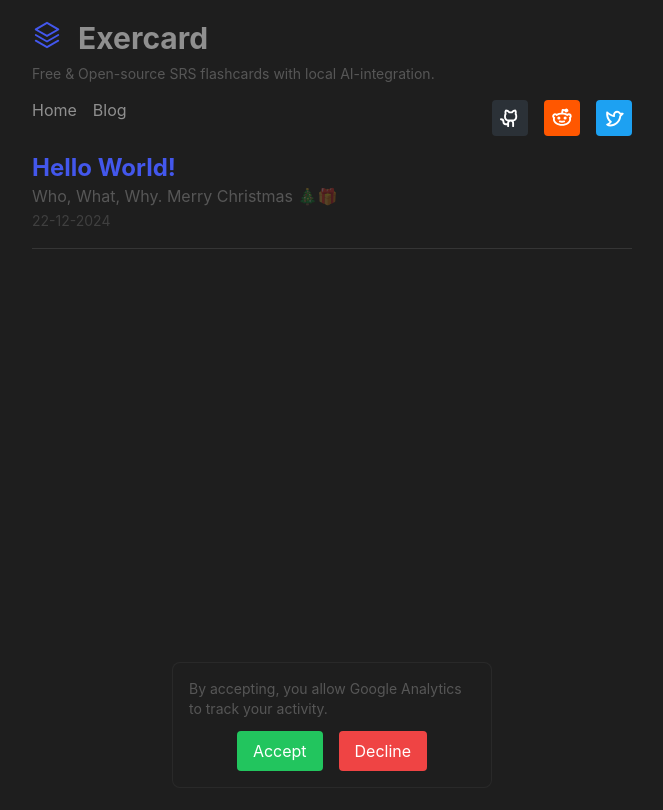
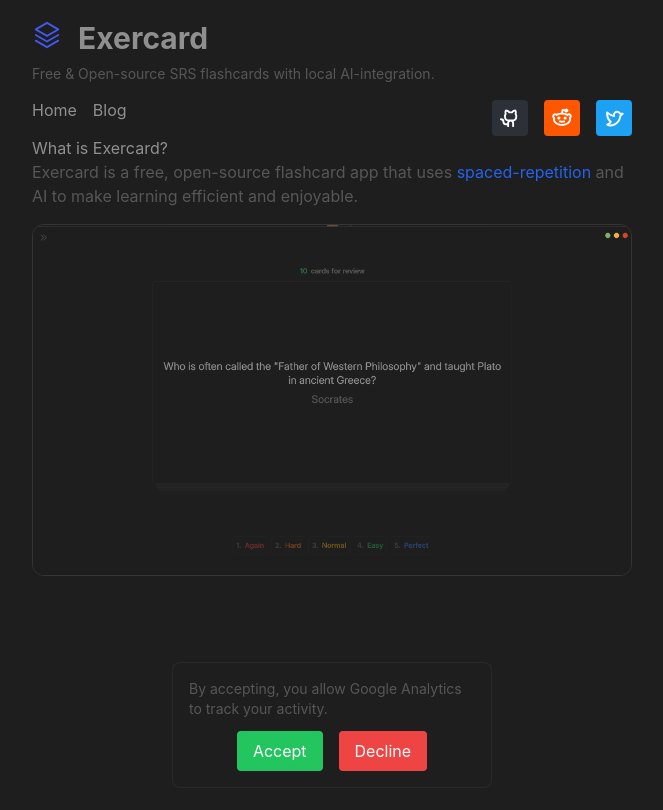
Before and after one commit to eben-vranken/exercard-web, a Next.js app: page / in a window 1280 px wide. Shown: the top 810 px of the page, without its empty margins (308-971 px from the left). Built offline with nearby package versions, Linux system fonts and the light colour scheme; no server answers.

Commit message:
Changed home page and improved overall semantics of HTML

```diff
--- a/app/blog/[slug]/page.tsx
+++ b/app/blog/[slug]/page.tsx
@@ -23,8 +23,10 @@
     return (
         <main className="w-full mt-[2.5%] h-full flex flex-col gap-y-4 relative blogpost">
             <article>
-                <h1 className="font-bold text-3xl">{post.title}</h1>
-                <p className="text-sm text-ultralight mb-2">{post.date}</p>
+                <header>
+                    <h1 className="font-bold text-3xl">{post.title}</h1>
+                    <p className="text-sm text-ultralight mb-2">{post.date}</p>
+                </header>
                 <section className="blog-content text-lg text-light flex flex-col">
                     <section
                         dangerouslySetInnerHTML={{ __html: post.content }}
--- a/app/blog/page.tsx
+++ b/app/blog/page.tsx
@@ -8,7 +8,7 @@
     const fileContents = readFileSync(filePath, "utf-8");
     const posts = JSON.parse(fileContents);
 
-    return <section className="w-full flex-1 overflow-y-auto">
+    return <main className="w-full flex-1 overflow-y-auto">
         <BlogPostList posts={posts} />
-    </section>
+    </main>
 };
--- a/app/page.tsx
+++ b/app/page.tsx
@@ -1,6 +1,8 @@
 import { readFileSync } from "fs";
 import { join } from "path";
-import BlogpostList from "@/components/blog/BlogpostList";
+import Link from "next/link";
+import exercard_review from "public/screenshots/exercard_review.png";
+import Image from "next/image";
 
 export default async function Home() {
   const filePath = join(process.cwd(), "data", "blogposts.json");
@@ -8,10 +10,20 @@
   const posts = JSON.parse(fileContents);
 
   return (
-    <section className="w-full min-h-screen flex items-center flex-col">
-      <section className="w-full flex-1 overflow-y-auto">
-        <BlogpostList posts={posts} />
-      </section>
-    </section>
+    <main className="w-full min-h-screen flex flex-col">
+      <article className="flex flex-col gap-y-4">
+        <section>
+          <header>
+            <h1>What is Exercard?</h1>
+          </header>
+          <p className="text-light">
+            Exercard is a free, open-source flashcard app that uses <Link href={"https://en.wikipedia.org/wiki/Spaced_repetition"} target="_blank" className="text-blue-600">spaced-repetition</Link> and AI to make learning efficient and enjoyable.
+          </p>
+        </section>
+        <figure>
+          <Image src={exercard_review} alt="Exercard" className="border border-white/10 rounded-xl" />
+        </figure>
+      </article>
+    </main>
   );
 }
--- a/components/blog/BlogPostPreview.tsx
+++ b/components/blog/BlogPostPreview.tsx
@@ -11,15 +11,19 @@
 
 const BlogPostPreview: React.FC<{ post: BlogPost }> = ({ post }) => {
     return (
-        <section className="py-4 border-b border-white/10">
-            <h2 className="text-2xl font-bold">
-                <Link href={`/blog/${post.slug}`} className="text-primary hover:opacity-80">
-                    {post.title}
-                </Link>
-            </h2>
+        <article className="py-4 border-b border-white/10">
+            <header>
+                <h2 className="text-2xl font-bold">
+                    <Link href={`/blog/${post.slug}`} className="text-primary hover:opacity-80">
+                        {post.title}
+                    </Link>
+                </h2>
+            </header>
             <p className="text-light">{post.excerpt}</p>
-            <span className="text-sm text-ultralight">{post.date}</span>
-        </section>
+            <time className="text-sm text-ultralight" dateTime={post.date}>
+                {new Date(post.date).toLocaleDateString()}
+            </time>
+        </article>
     );
 };
 
--- a/components/blog/BlogpostList.tsx
+++ b/components/blog/BlogpostList.tsx
@@ -12,9 +12,14 @@
 
     return (
         <section className="w-full">
+            <header>
+                <h1>Blog Posts</h1>
+            </header>
             <section className="space-y-6">
                 {posts.map((post) => (
-                    <BlogPostPreview key={post.id} post={post} />
+                    <article key={post.id}>
+                        <BlogPostPreview post={post} />
+                    </article>
                 ))}
             </section>
         </section>
```
Also changed, not shown: public/screenshots/exercard_review.png (added).
